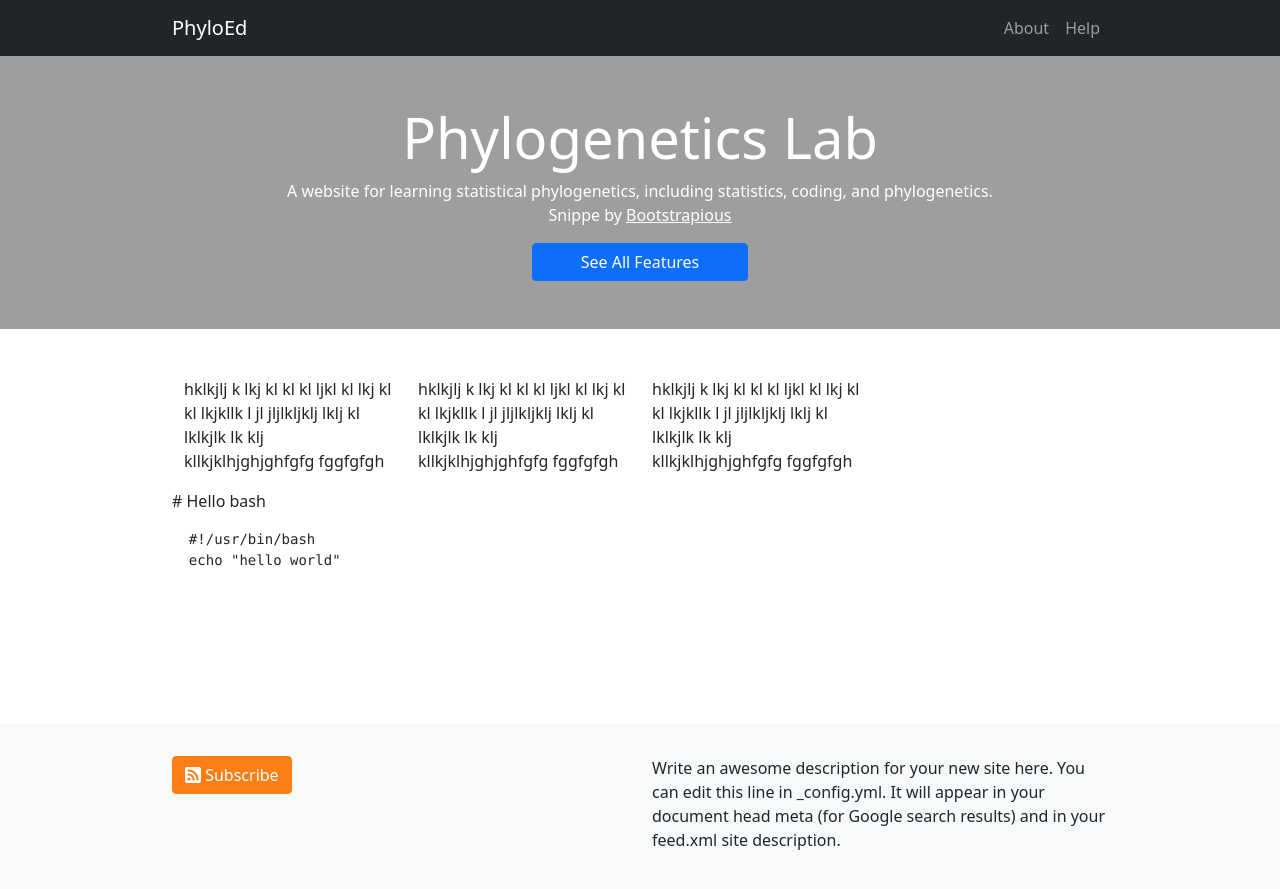
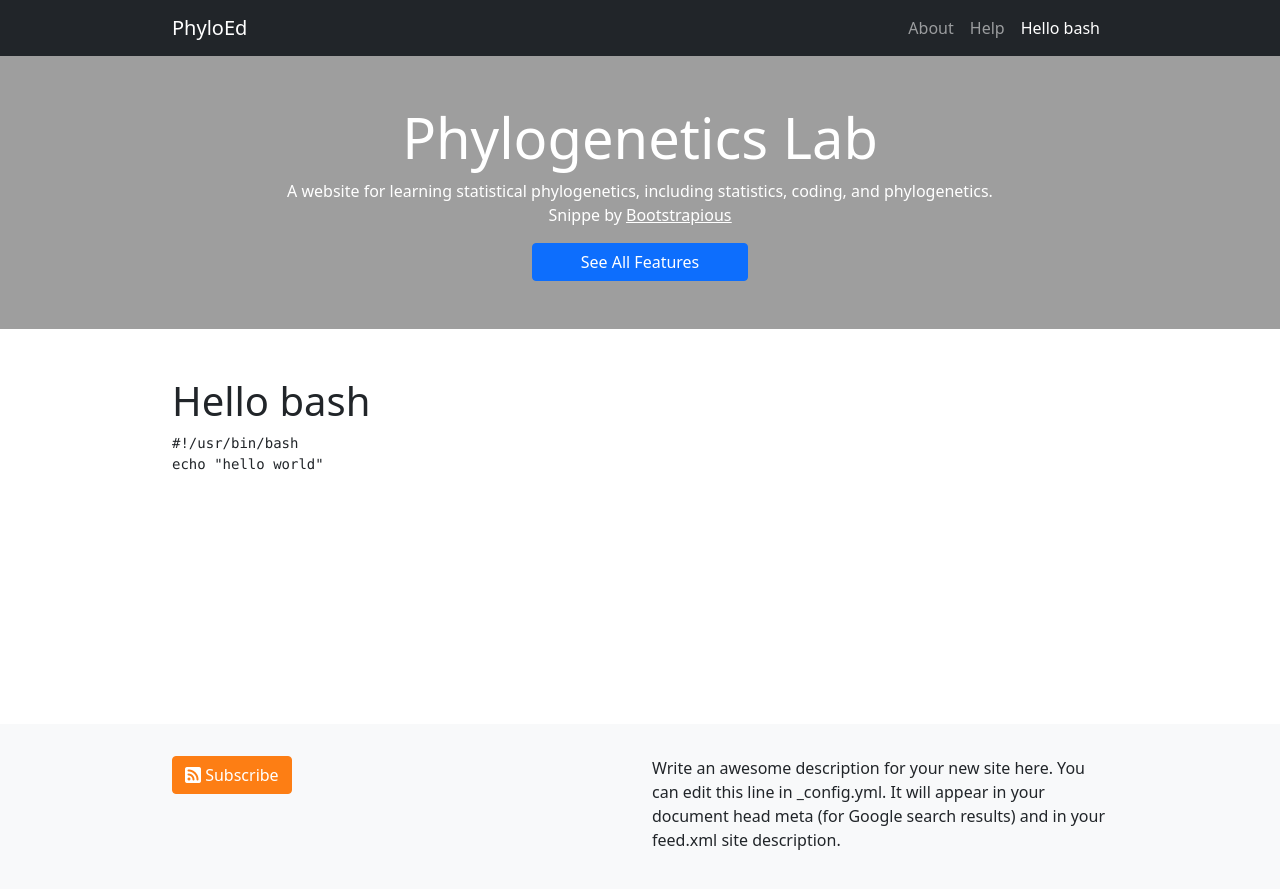
Before and after one commit to lliu1871/PhyEd, a Jekyll site: the page built from pages/test.markdown, in a window 1280 px wide. Shown: the top 889 px of the page. Built offline with Jekyll 4.4.1, drawn with Linux system fonts in a browser that asks for light colours; our own code applies the rules of GitHub Pages for plain Markdown files.

Commit message:
Update test.markdown

````diff
--- a/pages/test.markdown
+++ b/pages/test.markdown
@@ -3,24 +3,9 @@
 permalink: /page/test
 ---
 
-<div class="container-fluid">
-<div class="row">
-  <div class="col-sm-3">
-    <p>hklkjlj k lkj kl kl kl ljkl kl lkj kl kl lkjkllk l jl jljlkljklj lklj kl lklkjlk lk klj kllkjklhjghjghfgfg fggfgfgh</p>
-  </div>
-  <div class="col-sm-3">
-    <p>hklkjlj k lkj kl kl kl ljkl kl lkj kl kl lkjkllk l jl jljlkljklj lklj kl lklkjlk lk klj kllkjklhjghjghfgfg fggfgfgh</p>
-  </div>
-  <div class="col-sm-3">
-    <p>hklkjlj k lkj kl kl kl ljkl kl lkj kl kl lkjkllk l jl jljlkljklj lklj kl lklkjlk lk klj kllkjklhjghjghfgfg fggfgfgh</p>
-  </div>
-</div>
-  </div>
+# Hello bash
 
-  # Hello bash
-
-  ```shell
-  #!/usr/bin/bash
-  echo "hello world"
-
-  ```
+```shell
+#!/usr/bin/bash
+echo "hello world"
+```
````
